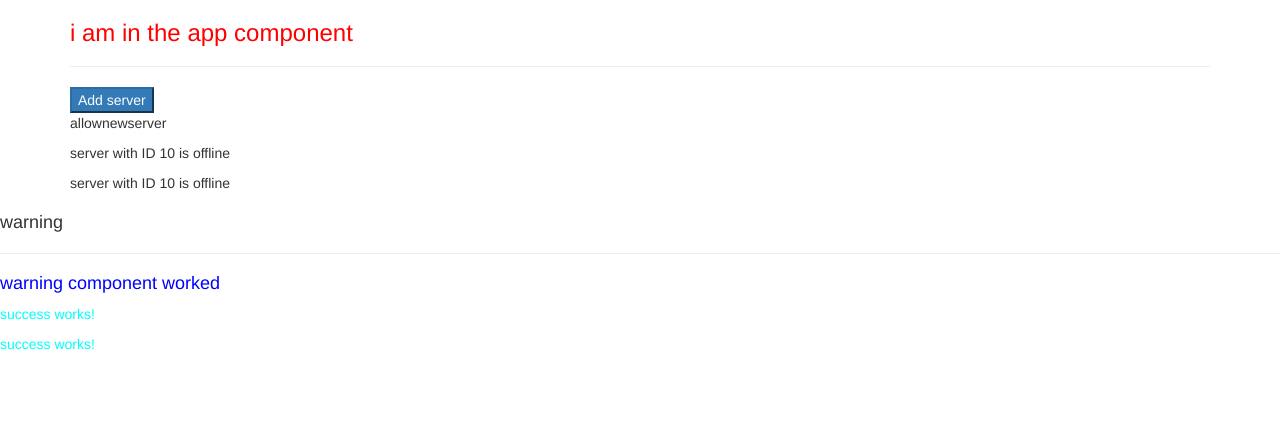
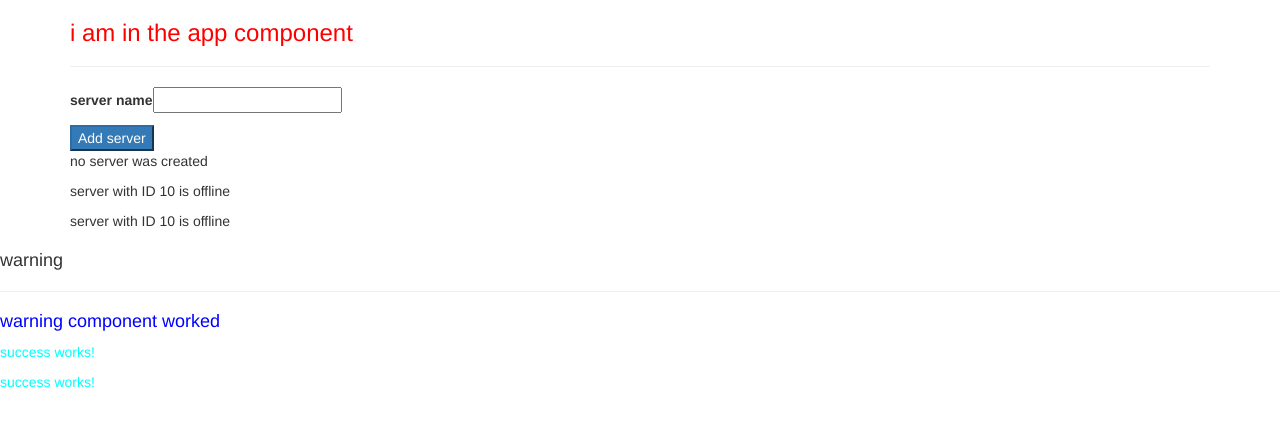
Before and after one commit to akhil888binoy/Recipo, an Angular app in the folder my-first-project/: page / in a window 1280 px wide. Shown: the top 426 px of the page. Built offline with nearby package versions, Linux system fonts and the light colour scheme.

Commit message:
event binding added to servers component files

```diff
--- a/my-first-project/src/app/servers/servers.component.html
+++ b/my-first-project/src/app/servers/servers.component.html
@@ -1,4 +1,11 @@
-<button class="btn-primary" [disabled]="!allownewserver" (click)=" oncreateserver()">Add server  </button>
-<p [innerText]="'allownewserver'"></p>
+<label >server name</label>
+<input type="text" class="formcontrol" (input)="onupdateservername($event)">
+<p>{{servername}}</p>
+
+
+
+
+<button class="btn-primary" [disabled]="!allownewserver" (click)= "oncreateserver()">Add server  </button>
+<p>{{servercreationstatus}}</p>
 <app-server></app-server>
 <app-server></app-server>
--- a/my-first-project/src/app/servers/servers.component.ts
+++ b/my-first-project/src/app/servers/servers.component.ts
@@ -9,6 +9,7 @@ import { Component, OnInit } from '@angular/core';
 export class ServersComponent implements OnInit {
   allownewserver=false;
   servercreationstatus='no server was created';
+  servername=''
 
   constructor() {
     setTimeout(()=>{
@@ -21,5 +22,8 @@ export class ServersComponent implements OnInit {
   oncreateserver(){
     this.servercreationstatus='server was created';
   }
+  onupdateservername(event: Event){
+    this.servername= (<HTMLInputElement>event.target).value
+  }
 
 }
```
